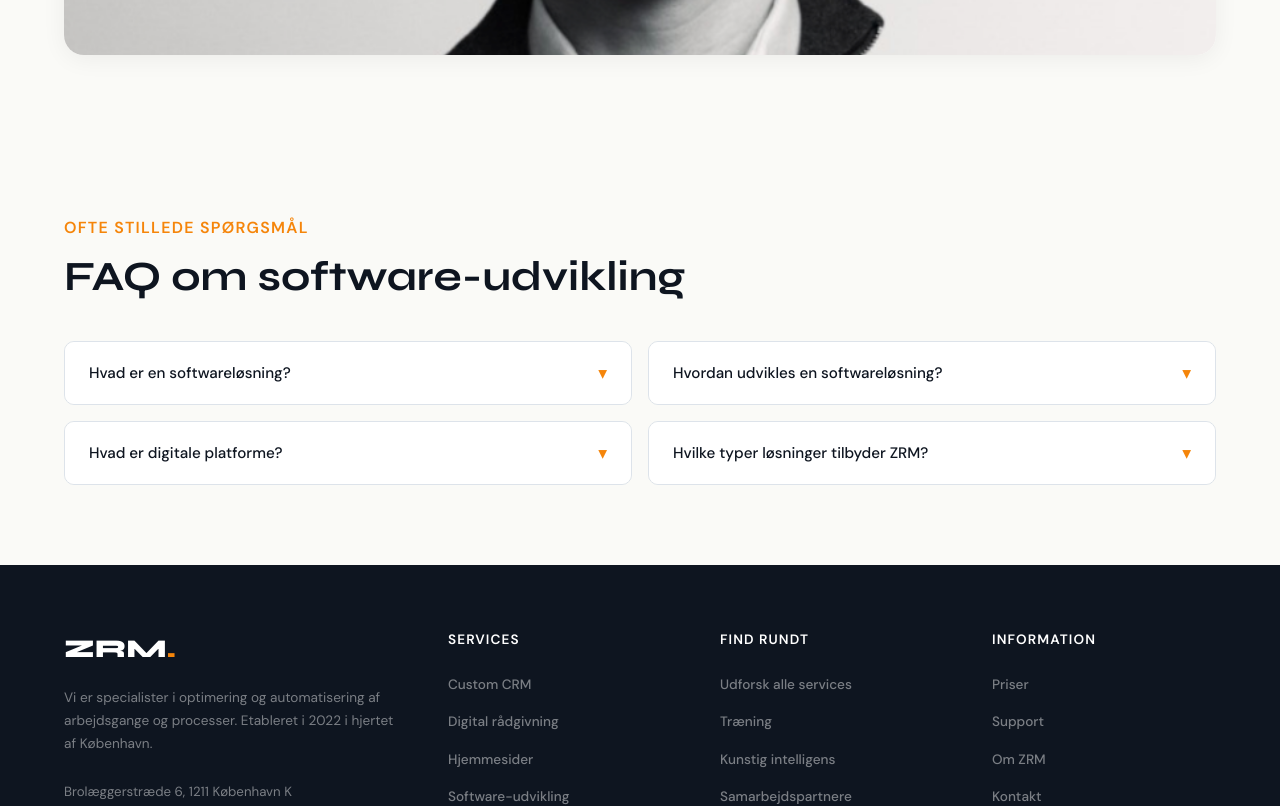
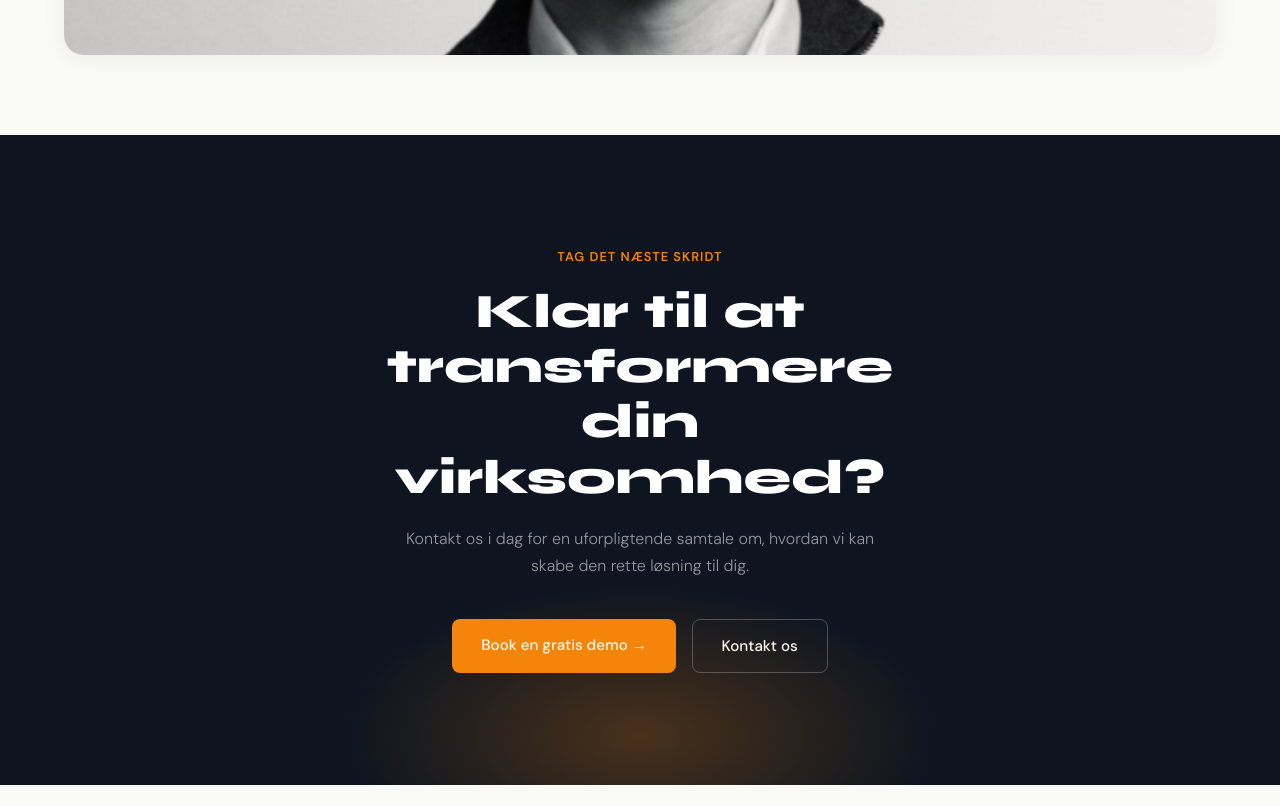
Before and after one commit to AlfredoFernandez98/ZRM-redesign, a React (Vite) app: page / in a window 1280 px wide. Shown: the part 5880-6686 px from the top of the page. Built offline with nearby package versions, Linux system fonts and the light colour scheme.

Commit message:
feat: add CTA section - project complete

```diff
--- a/src/components/CRM-softwares/CRMSoftwares.styles.js
+++ b/src/components/CRM-softwares/CRMSoftwares.styles.js
@@ -97,6 +97,13 @@ export const Grid = styled.div`
   display: grid;
   grid-template-columns: repeat(3, 1fr);
   gap: 1.5rem;
+
+  @media (max-width: ${({ theme }) => {
+    return theme.breakpoints.desktop
+  }}) {
+    grid-template-columns: repeat(2, 1fr);
+    gap: 1.25rem;
+  }
 
   @media (max-width: ${({ theme }) => {
     return theme.breakpoints.tablet
--- /dev/null
+++ b/src/components/CTASection/CTASection.jsx
@@ -0,0 +1,24 @@
+import {
+    Section, SectionLabel, SectionTitle,
+    SectionText, ButtonGroup, BtnPrimary, BtnSecondary
+  } from './CTASection.styles'
+
+  function CTASection() {
+    return (
+      <Section>
+        <SectionLabel>Tag det næste skridt</SectionLabel>
+        <SectionTitle>
+          Klar til at transformere din virksomhed?
+        </SectionTitle>
+        <SectionText>
+          Kontakt os i dag for en uforpligtende samtale om, hvordan vi kan skabe den rette løsning til dig.
+        </SectionText>
+        <ButtonGroup>
+          <BtnPrimary href="#">Book en gratis demo →</BtnPrimary>
+          <BtnSecondary href="#">Kontakt os</BtnSecondary>
+        </ButtonGroup>
+      </Section>
+    )
+  }
+
+  export default CTASection
--- /dev/null
+++ b/src/components/CTASection/CTASection.styles.js
@@ -0,0 +1,140 @@
+import styled from 'styled-components'
+
+export const Section = styled.section`
+  background: ${({ theme }) => theme.colors.dark};
+  padding: 7rem 5%;
+  text-align: center;
+  position: relative;
+  overflow: hidden;
+
+  &::before {
+    content: '';
+    position: absolute;
+    bottom: -100px;
+    left: 50%;
+    transform: translateX(-50%);
+    width: 600px;
+    height: 300px;
+    background: radial-gradient(ellipse, rgba(245,133,10,0.25) 0%, transparent 70%);
+    pointer-events: none;
+  }
+
+  @media (max-width: ${({ theme }) => theme.breakpoints.tablet}) {
+    padding: 5rem 5%;
+
+    &::before {
+      width: 400px;
+      height: 200px;
+    }
+  }
+
+  @media (max-width: ${({ theme }) => theme.breakpoints.mobile}) {
+    padding: 3.5rem 4%;
+
+    &::before {
+      width: 300px;
+      height: 150px;
+    }
+  }
+`
+
+export const SectionLabel = styled.span`
+  display: block;
+  color: ${({ theme }) => theme.colors.orange};
+  font-size: 0.8rem;
+  font-weight: 600;
+  text-transform: uppercase;
+  letter-spacing: 0.08em;
+  margin-bottom: 1rem;
+
+  @media (max-width: ${({ theme }) => theme.breakpoints.mobile}) {
+    font-size: 0.75rem;
+  }
+`
+
+export const SectionTitle = styled.h2`
+  font-family: ${({ theme }) => theme.fonts.heading};
+  font-size: clamp(2rem, 4vw, 3rem);
+  font-weight: 800;
+  color: ${({ theme }) => theme.colors.white};
+  line-height: 1.15;
+  max-width: 600px;
+  margin: 0 auto 1.25rem;
+
+  @media (max-width: ${({ theme }) => theme.breakpoints.tablet}) {
+    font-size: 2.2rem;
+  }
+
+  @media (max-width: ${({ theme }) => theme.breakpoints.mobile}) {
+    font-size: 1.75rem;
+    line-height: 1.2;
+  }
+`
+
+export const SectionText = styled.p`
+  color: rgba(255,255,255,0.55);
+  font-size: 1rem;
+  max-width: 480px;
+  margin: 0 auto 2.5rem;
+  font-weight: 300;
+  line-height: 1.7;
+
+  @media (max-width: ${({ theme }) => theme.breakpoints.tablet}) {
+    font-size: 0.95rem;
+    margin-bottom: 2rem;
+  }
+
+  @media (max-width: ${({ theme }) => theme.breakpoints.mobile}) {
+    font-size: 0.9rem;
+    margin-bottom: 1.75rem;
+  }
+`
+
+export const ButtonGroup = styled.div`
+  display: flex;
+  gap: 1rem;
+  justify-content: center;
+  flex-wrap: wrap;
+`
+
+export const BtnPrimary = styled.a`
+  background: ${({ theme }) => theme.colors.orange};
+  color: ${({ theme }) => theme.colors.white};
+  padding: 0.85rem 1.8rem;
+  border-radius: 8px;
+  text-decoration: none;
+  font-weight: 500;
+  font-size: 0.95rem;
+  transition: background 0.2s, transform 0.15s;
+
+  &:hover {
+    background: #d97308;
+    transform: translateY(-1px);
+  }
+
+  @media (max-width: ${({ theme }) => theme.breakpoints.mobile}) {
+    padding: 0.75rem 1.5rem;
+    font-size: 0.9rem;
+  }
+`
+
+export const BtnSecondary = styled.a`
+  background: transparent;
+  color: ${({ theme }) => theme.colors.white};
+  padding: 0.85rem 1.8rem;
+  border-radius: 8px;
+  border: 1px solid rgba(255,255,255,0.25);
+  text-decoration: none;
+  font-weight: 500;
+  font-size: 0.95rem;
+  transition: border-color 0.2s, color 0.2s;
+
+  &:hover {
+    border-color: rgba(255,255,255,0.6);
+  }
+
+  @media (max-width: ${({ theme }) => theme.breakpoints.mobile}) {
+    padding: 0.75rem 1.5rem;
+    font-size: 0.9rem;
+  }
+`
--- /dev/null
+++ b/src/components/CTASection/index.js
@@ -0,0 +1 @@
+export { default } from './CTASection'
--- a/src/components/Digital-platform/DigitalPlatform.styles.js
+++ b/src/components/Digital-platform/DigitalPlatform.styles.js
@@ -3,6 +3,14 @@ import styled from 'styled-components'
 export const Section = styled.section`
   background: ${({ theme }) => theme.colors.cream};
   padding: 5rem 5%;
+
+  @media (max-width: ${({ theme }) => theme.breakpoints.tablet}) {
+    padding: 3rem 5%;
+  }
+
+  @media (max-width: ${({ theme }) => theme.breakpoints.mobile}) {
+    padding: 2rem 4%;
+  }
 `
 
 export const Card = styled.div`
@@ -10,6 +18,16 @@ export const Card = styled.div`
   border-radius: 20px;
   padding: 3rem;
   overflow: hidden;
+
+  @media (max-width: ${({ theme }) => theme.breakpoints.tablet}) {
+    padding: 2rem 1.5rem;
+    border-radius: 16px;
+  }
+
+  @media (max-width: ${({ theme }) => theme.breakpoints.mobile}) {
+    padding: 1.5rem 1rem;
+    border-radius: 12px;
+  }
 `
 
 export const TwoCol = styled.div`
@@ -35,6 +53,11 @@ export const ImageCol = styled.div`
     object-fit: cover;
     display: block;
   }
+
+  @media (max-width: ${({ theme }) => theme.breakpoints.mobile}) {
+    border-radius: 8px;
+    max-height: 250px;
+  }
 `
 
 export const TextCol = styled.div`
@@ -50,6 +73,10 @@ export const SectionLabel = styled.span`
   text-transform: uppercase;
   letter-spacing: 0.08em;
   margin-bottom: 0.75rem;
+
+  @media (max-width: ${({ theme }) => theme.breakpoints.mobile}) {
+    font-size: 0.75rem;
+  }
 `
 
 export const SectionTitle = styled.h2`
@@ -59,6 +86,15 @@ export const SectionTitle = styled.h2`
   color: ${({ theme }) => theme.colors.white};
   line-height: 1.15;
   margin-bottom: 1rem;
+
+  @media (max-width: ${({ theme }) => theme.breakpoints.tablet}) {
+    font-size: 1.75rem;
+  }
+
+  @media (max-width: ${({ theme }) => theme.breakpoints.mobile}) {
+    font-size: 1.5rem;
+    line-height: 1.2;
+  }
 `
 
 export const SectionText = styled.p`
@@ -67,6 +103,16 @@ export const SectionText = styled.p`
   font-weight: 300;
   line-height: 1.8;
   margin-bottom: 2rem;
+
+  @media (max-width: ${({ theme }) => theme.breakpoints.tablet}) {
+    font-size: 0.95rem;
+    margin-bottom: 1.5rem;
+  }
+
+  @media (max-width: ${({ theme }) => theme.breakpoints.mobile}) {
+    font-size: 0.9rem;
+    line-height: 1.7;
+  }
 `
 
 export const BenefitList = styled.ul`
@@ -107,4 +153,22 @@ export const BenefitText = styled.div`
     font-size: 0.875rem;
     line-height: 1.6;
   }
+
+  @media (max-width: ${({ theme }) => theme.breakpoints.tablet}) {
+    strong {
+      font-size: 0.9rem;
+    }
+    span {
+      font-size: 0.85rem;
+    }
+  }
+
+  @media (max-width: ${({ theme }) => theme.breakpoints.mobile}) {
+    strong {
+      font-size: 0.875rem;
+    }
+    span {
+      font-size: 0.8rem;
+    }
+  }
 `
--- a/src/components/FAQ/FAQ.styles.js
+++ b/src/components/FAQ/FAQ.styles.js
@@ -3,6 +3,14 @@ import styled from 'styled-components'
 export const Section = styled.section`
   background: ${({ theme }) => theme.colors.cream};
   padding: 5rem 5%;
+
+  @media (max-width: ${({ theme }) => theme.breakpoints.tablet}) {
+    padding: 3rem 5%;
+  }
+
+  @media (max-width: ${({ theme }) => theme.breakpoints.mobile}) {
+    padding: 2rem 4%;
+  }
 `
 
 export const SectionLabel = styled.span`
@@ -13,6 +21,10 @@ export const SectionLabel = styled.span`
   text-transform: uppercase;
   letter-spacing: 0.08em;
   margin-bottom: 0.75rem;
+
+  @media (max-width: ${({ theme }) => theme.breakpoints.mobile}) {
+    font-size: 0.85rem;
+  }
 `
 
 export const SectionTitle = styled.h2`
@@ -22,6 +34,16 @@ export const SectionTitle = styled.h2`
   color: ${({ theme }) => theme.colors.dark};
   line-height: 1.15;
   margin-bottom: 2.5rem;
+
+  @media (max-width: ${({ theme }) => theme.breakpoints.tablet}) {
+    font-size: 1.75rem;
+    margin-bottom: 2rem;
+  }
+
+  @media (max-width: ${({ theme }) => theme.breakpoints.mobile}) {
+    font-size: 1.5rem;
+    margin-bottom: 1.5rem;
+  }
 `
 
 export const Grid = styled.div`
@@ -64,6 +86,16 @@ export const FaqQuestion = styled.button`
   &:hover {
     background: ${({ theme }) => theme.colors.orange};
   }
+
+  @media (max-width: ${({ theme }) => theme.breakpoints.tablet}) {
+    padding: 1rem 1.25rem;
+    font-size: 0.9rem;
+  }
+
+  @media (max-width: ${({ theme }) => theme.breakpoints.mobile}) {
+    padding: 0.875rem 1rem;
+    font-size: 0.85rem;
+  }
 `
 
 export const FaqChevron = styled.span`
@@ -85,4 +117,14 @@ export const FaqAnswer = styled.div`
   color: ${({ theme }) => theme.colors.muted};
   font-size: 0.875rem;
   line-height: 1.7;
+
+  @media (max-width: ${({ theme }) => theme.breakpoints.tablet}) {
+    padding: ${({ $open }) => $open ? '0 1.25rem 1rem' : '0 1.25rem'};
+    font-size: 0.85rem;
+  }
+
+  @media (max-width: ${({ theme }) => theme.breakpoints.mobile}) {
+    padding: ${({ $open }) => $open ? '0 1rem 0.875rem' : '0 1rem'};
+    font-size: 0.8rem;
+  }
 `
--- a/src/components/Footer/Footer.styles.js
+++ b/src/components/Footer/Footer.styles.js
@@ -3,6 +3,14 @@ import styled from 'styled-components'
 export const FooterWrapper = styled.footer`
   background: ${({ theme }) => theme.colors.dark};
   padding: 4rem 5% 2rem;
+
+  @media (max-width: ${({ theme }) => theme.breakpoints.tablet}) {
+    padding: 3rem 5% 1.5rem;
+  }
+
+  @media (max-width: ${({ theme }) => theme.breakpoints.mobile}) {
+    padding: 2.5rem 4% 1.5rem;
+  }
 `
 
 export const FooterTop = styled.div`
@@ -15,6 +23,12 @@ export const FooterTop = styled.div`
   @media (max-width: ${({ theme }) => theme.breakpoints.tablet}) {
     grid-template-columns: 1fr 1fr;
     gap: 2rem;
+    padding-bottom: 2rem;
+  }
+
+  @media (max-width: ${({ theme }) => theme.breakpoints.mobile}) {
+    grid-template-columns: 1fr;
+    gap: 1.5rem;
   }
 `
 
@@ -31,6 +45,10 @@ export const FooterLogo = styled.span`
   span {
     color: ${({ theme }) => theme.colors.orange};
   }
+
+  @media (max-width: ${({ theme }) => theme.breakpoints.mobile}) {
+    font-size: 1.4rem;
+  }
 `
 
 export const BrandText = styled.p`
@@ -38,12 +56,20 @@ export const BrandText = styled.p`
   font-size: 0.85rem;
   line-height: 1.7;
   margin-bottom: 1.5rem;
+
+  @media (max-width: ${({ theme }) => theme.breakpoints.mobile}) {
+    font-size: 0.8rem;
+  }
 `
 
 export const ContactInfo = styled.div`
   color: rgba(255,255,255,0.45);
   font-size: 0.83rem;
   line-height: 2;
+
+  @media (max-width: ${({ theme }) => theme.breakpoints.mobile}) {
+    font-size: 0.8rem;
+  }
 `
 
 export const FooterCol = styled.div``
@@ -55,6 +81,11 @@ export const ColTitle = styled.h4`
   margin-bottom: 1.25rem;
   text-transform: uppercase;
   letter-spacing: 0.08em;
+
+  @media (max-width: ${({ theme }) => theme.breakpoints.mobile}) {
+    font-size: 0.8rem;
+    margin-bottom: 1rem;
+  }
 `
 
 export const ColList = styled.ul`
@@ -75,6 +106,10 @@ export const ColLink = styled.a`
   &:hover {
     color: rgba(255,255,255,0.85);
   }
+
+  @media (max-width: ${({ theme }) => theme.breakpoints.mobile}) {
+    font-size: 0.8rem;
+  }
 `
 
 export const FooterBottom = styled.div`
@@ -90,4 +125,9 @@ export const FooterBottom = styled.div`
     gap: 0.5rem;
     text-align: center;
   }
+
+  @media (max-width: ${({ theme }) => theme.breakpoints.mobile}) {
+    font-size: 0.75rem;
+    padding-top: 1.25rem;
+  }
 `
--- a/src/pages/Home.jsx
+++ b/src/pages/Home.jsx
@@ -8,7 +8,7 @@ import DigitalPlatform from '../components/Digital-platform/DigitalPlatform'
 import Timeline from '../components/Timeline'
 import SolutionsGrid from '../components/SolutionsGrid/SolutionsGrid'
 import Testimonial from '../components/Testimonial/Testimonial'
-
+import CTASection from '../components/CTASection/CTASection'
 import Footer from '../components/Footer/Footer'
 import FAQ from '../components/FAQ'
 function Home() {
@@ -22,7 +22,7 @@ function Home() {
       <Timeline />
       <SolutionsGrid />
       <Testimonial />
-
+      <CTASection />
       <FAQ />
       <Footer />
 
```
